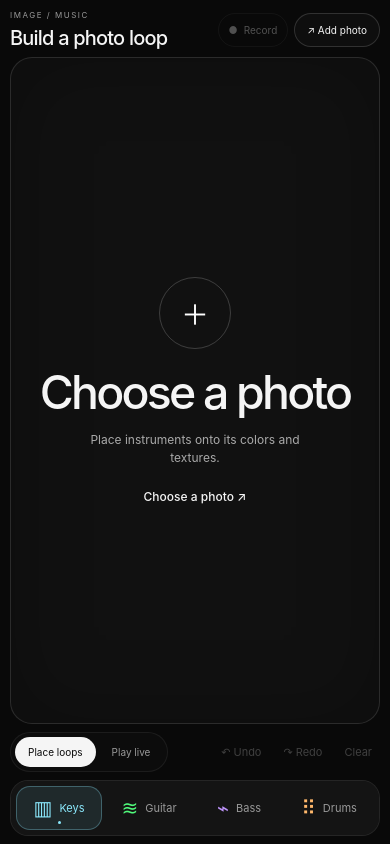
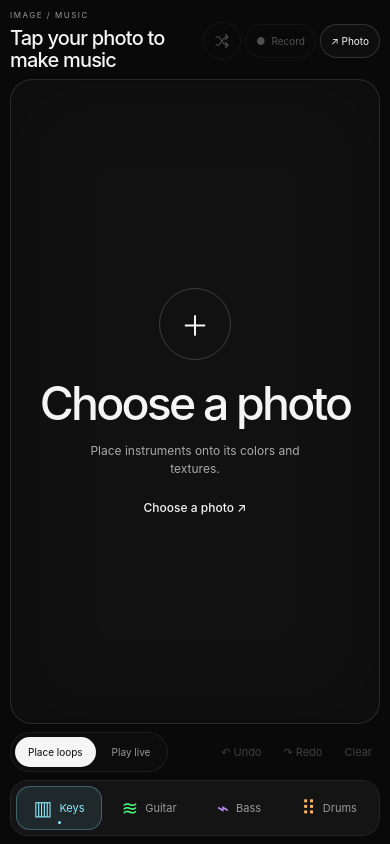
Before and after one commit to dipinchopra/photo-music, a React (Vite) app: page / in a window 390 px wide. Built offline with nearby package versions, Linux system fonts and the light colour scheme.

Commit message:
Create photo loops on upload and add a compact shuffle action

```diff
--- a/src/App.tsx
+++ b/src/App.tsx
@@ -3,9 +3,10 @@ import { sampleAverageColor } from './color';
 import { composeImage, type ArpMode } from './composition';
 import { photoBounds, recordingSize, moveCircle, type Motion } from './scene';
 import { drawVisual, drawPlacementMarker, showsPlacementMarker, findDraggablePlacement, VISUAL_MODES, type VisualMode } from './visuals';
+import { createPhotoLoop } from './arrangement';
 import { EditHistory } from './history';
 import { PlaybackRecovery } from './playback';
-import { ChordEngine, type Instrument, type Placement } from './music';
+import { ChordEngine, type Instrument, type Placement, type ImageTone } from './music';
 import { PHOTO_PADS, PAD_KEYS, photoPadAt, photoPadBounds, enterPhotoPad } from './pads';
 import { drawPadHit, PAD_EFFECT_SECONDS, type PadHit } from './padVisuals';
 
@@ -71,6 +72,9 @@ export default function App() {
     id: number; offsetX: number; offsetY: number; startX: number; startY: number; moved: boolean; before: Placement[]; removeOnTap: boolean;
   } | null>(null);
   const nextIdRef = useRef(1);
+  const imageCellsRef = useRef<ImageTone[]>([]);
+  const imageSeedRef = useRef(0);
+  const arrangementVersionRef = useRef(0);
   const historyRef = useRef(new EditHistory<Placement[]>());
   const [historyState, setHistoryState] = useState({ canUndo: false, canRedo: false });
   const recoveryRef = useRef<PlaybackRecovery | null>(null);
@@ -620,8 +624,20 @@ export default function App() {
     }
   };
 
+  const shufflePhotoLoop = (record = true) => {
+    const canvas = canvasRef.current, image = imageRef.current;
+    if (!canvas || !image || !imageCellsRef.current.length) return;
+    const rect = canvas.getBoundingClientRect();
+    const bounds = photoBounds(rect.width, rect.height, image.naturalWidth, image.naturalHeight);
+    const next = createPhotoLoop(bounds, imageCellsRef.current, imageSeedRef.current,
+      arrangementVersionRef.current++, nextIdRef.current, sampleToneAt);
+    nextIdRef.current += next.length;
+    updatePlacements(next, .12, record);
+  };
+
   const upload = (file?: File) => {
     if (!file) return;
+    void music.unlock().catch(() => setAudioPaused(true));
     const url = URL.createObjectURL(file);
     const image = new Image();
     image.onload = () => {
@@ -647,14 +663,21 @@ export default function App() {
           cells.push({ hue: cell.h, saturation: cell.s, brightness: cell.l, texture: cell.texture, profile: cell.profile });
         }
         const composition = composeImage(cells);
+        imageCellsRef.current = cells;
+        imageSeedRef.current = composition.seed;
+        arrangementVersionRef.current = 0;
         music.setComposition(composition);
+        music.configure({ tempo: composition.tempo });
         setImageStyle({ ambient: 'Soft atmosphere', glass: 'Glass bells', plucked: 'Plucked groove', pulse: 'Synth pulse' }[composition.style]);
         setControls(current => ({ ...current, tempo: composition.tempo }));
       }
       stopLive(); music.stopSamples(); setLoopPads([]);
-      updatePlacements([], 0.12, false);
       historyRef.current.clear(); syncHistory();
+      setMode('place'); modeRef.current = 'place'; setSheet(null);
+      placementsRef.current = []; setPlacements([]); music.stop(.12);
       setHasImage(true);
+      // Wait for the photo/status row layout before choosing canvas positions.
+      requestAnimationFrame(() => { if (imageRef.current === image) shufflePhotoLoop(false); });
       URL.revokeObjectURL(url);
     };
     image.src = url;
@@ -662,11 +685,14 @@ export default function App() {
 
   return <main className="app" onContextMenu={event => event.preventDefault()}>
     <header className="topbar">
-      <div><div className="eyebrow">IMAGE / MUSIC</div><h1>Build a photo loop</h1></div>
+      <div><div className="eyebrow">IMAGE / MUSIC</div><h1>Tap your photo to make music</h1></div>
       <div className="headerActions">
+      <button className="recordButton shuffleButton" disabled={!hasImage} aria-label="Shuffle the photo loop" title="Create another loop from this photo. Undo to go back." onClick={() => shufflePhotoLoop()}>
+        <svg width="16" height="16" viewBox="0 0 24 24" fill="none" stroke="currentColor" strokeWidth="1.6" strokeLinecap="round" strokeLinejoin="round" aria-hidden="true"><path d="M3 6h3c5 0 7 12 12 12h3m-4-4 4 4-4 4M3 18h3c2 0 4-3 6-6s4-6 6-6h3m-4-4 4 4-4 4" /></svg><span className="shuffleLabel">Shuffle</span>
+      </button>
       <button className={`recordButton ${recording ? 'recording' : ''}`} disabled={!hasImage} onClick={() => { if (recording) stopRecording(); else void startRecording(); }} aria-pressed={recording}><span aria-hidden="true">{recording ? '■' : '●'}</span> {recording ? 'Stop' : 'Record'}</button>
-      <label className="uploadButton">{hasImage ? '↗ Change photo' : '↗ Add photo'}
-        <input type="file" accept="image/*" onChange={(e) => upload(e.target.files?.[0])} />
+      <label className="uploadButton" aria-label={hasImage ? 'Change photo' : 'Add photo'}><span className="uploadFull">{hasImage ? '↗ Change photo' : '↗ Add photo'}</span><span className="uploadCompact">↗ Photo</span>
+        <input type="file" accept="image/*" onClick={() => { void music.unlock().catch(() => {}); }} onChange={(e) => upload(e.target.files?.[0])} />
       </label>
       </div>
     </header>
@@ -679,7 +705,7 @@ export default function App() {
       <section className={`stage ${hasImage ? 'hasImage' : ''}`}>
 
         {!hasImage && <label className="emptyState"><div className="orb"><span>＋</span></div><strong>Choose a photo</strong><span>Place instruments onto its colors and textures.</span><b className="emptyCta">Choose a photo ↗</b>
-          <input type="file" accept="image/*" onChange={(e) => upload(e.target.files?.[0])} /></label>}
+          <input type="file" accept="image/*" onClick={() => { void music.unlock().catch(() => {}); }} onChange={(e) => upload(e.target.files?.[0])} /></label>}
         <canvas ref={canvasRef} draggable={false} className={`canvas placementCanvas ${mode === 'live' ? 'liveCanvas' : ''}`}
           onContextMenu={e => e.preventDefault()}
           onDragStart={e => e.preventDefault()}
--- /dev/null
+++ b/src/arrangement.ts
@@ -0,0 +1,35 @@
+import { randomAt } from './composition';
+import type { Bounds } from './scene';
+import type { ImageTone, Instrument, Placement } from './music';
+
+/** Pick editable starting voices from the photo, without changing its harmony. */
+export function createPhotoLoop(bounds: Bounds, cells: readonly ImageTone[], seed: number,
+  variation: number, firstId: number, sample: (x: number, y: number, radius: number) => ImageTone | null): Placement[] {
+  if (!cells.length || bounds.width <= 0 || bounds.height <= 0) return [];
+  const arrangementSeed = seed ^ Math.imul(variation + 1, 0x9e3779b9);
+  const used = new Set<number>();
+  const instruments: Instrument[] = ['drums', 'bass', 'keys', 'guitar'];
+  const radius = Math.min(48, Math.min(bounds.width, bounds.height) * .12);
+  return instruments.map((instrument, lane) => {
+    const score = (cell: ImageTone, index: number) => {
+      const character = instrument === 'drums' ? 1 - cell.brightness
+        : instrument === 'bass' ? (1 - cell.brightness) * .7 + cell.saturation * .3
+        : instrument === 'keys' ? cell.saturation * .5 + (1 - Math.abs(cell.brightness - .55)) * .5
+        : cell.texture * .65 + cell.saturation * .35;
+      return character + randomAt(arrangementSeed, index + lane * 31) * .6;
+    };
+    const candidates = cells.map((cell, index) => ({ cell, index, score: score(cell, index) }))
+      .filter(candidate => !used.has(candidate.index)).sort((a, b) => b.score - a.score);
+    const chosen = candidates[0] ?? { cell: cells[0], index: 0 };
+    used.add(chosen.index);
+    const columns = 4, rows = Math.ceil(cells.length / columns);
+    const u = (chosen.index % columns + .5 + (randomAt(arrangementSeed, 100 + lane) - .5) * .3) / columns;
+    const v = (Math.floor(chosen.index / columns) + .5 + (randomAt(arrangementSeed, 200 + lane) - .5) * .3) / rows;
+    const marginX = Math.min(radius + 2, bounds.width / 2), marginY = Math.min(radius + 2, bounds.height / 2);
+    const x = bounds.x + Math.max(marginX, Math.min(bounds.width - marginX, u * bounds.width));
+    const y = bounds.y + Math.max(marginY, Math.min(bounds.height - marginY, v * bounds.height));
+    return { id: firstId + lane, instrument, x, y, radius,
+      level: instrument === 'keys' ? .55 : instrument === 'guitar' ? .48 : .6,
+      tone: sample(x, y, radius) ?? chosen.cell };
+  });
+}
--- a/src/styles.css
+++ b/src/styles.css
@@ -513,3 +513,12 @@ html, body, #root, .app, .app * {
 .sampleTriggerControls { display: flex; flex: 0 0 auto; gap: 4px; align-items: stretch; padding-right: 8px; border-right: 1px solid #ffffff15; }
 .instrumentDock .sampleTriggerControls button { flex: 0 0 auto; min-width: 64px; padding: 9px; }
 .liveMixControls select { width: 100%; padding: 8px; border: 1px solid #ffffff25; border-radius: 8px; background: #222; color: #eee; }
+.topbar > div:first-child { min-width: 0; }
+.headerActions { flex-shrink: 0; }
+.uploadCompact { display: none; }
+@media (max-width: 700px) {
+  .shuffleLabel, .uploadFull { display: none; }
+  .uploadCompact { display: inline; }
+  .headerActions { gap: 4px; }
+  .headerActions .uploadButton { padding: 10px; font-size: 10px; }
+}
```
Also changed, not shown: 1 other file (tests, documents, lock files or other folders).
